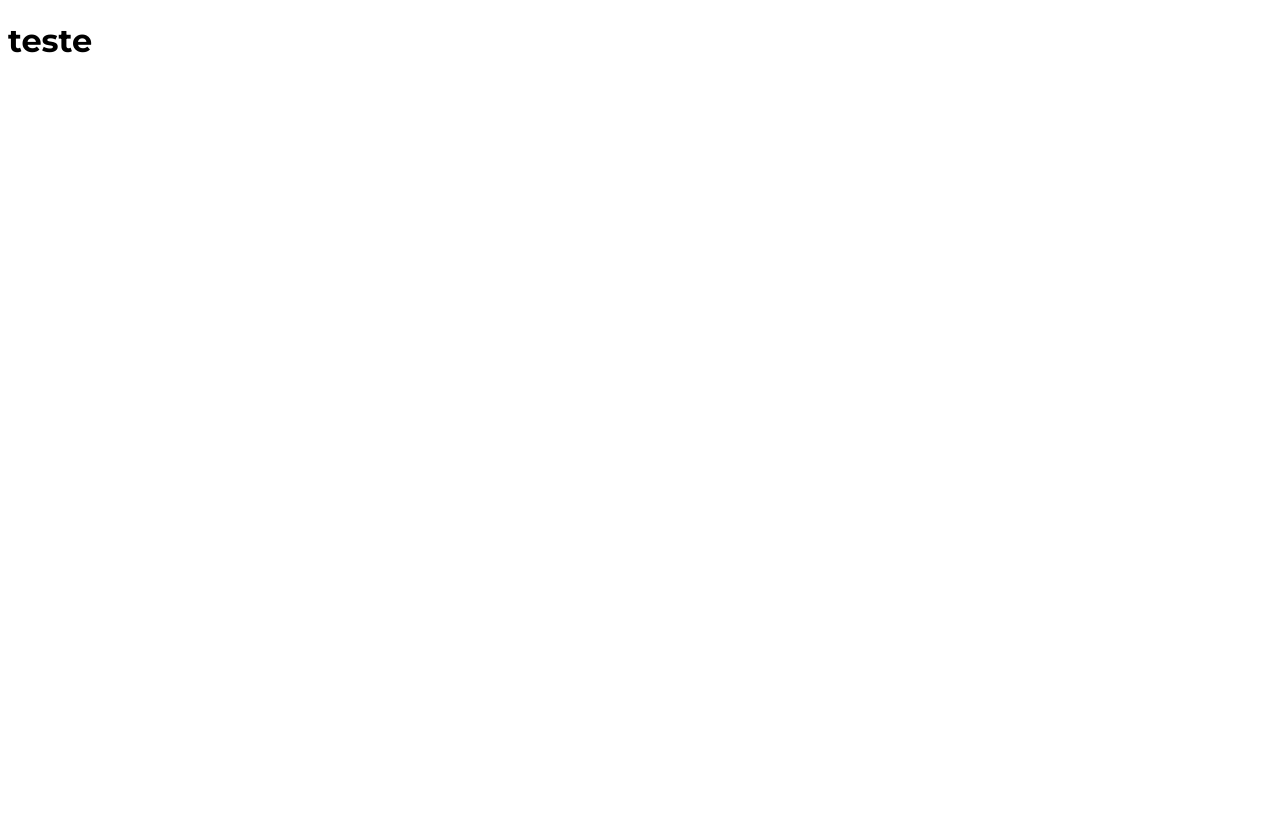
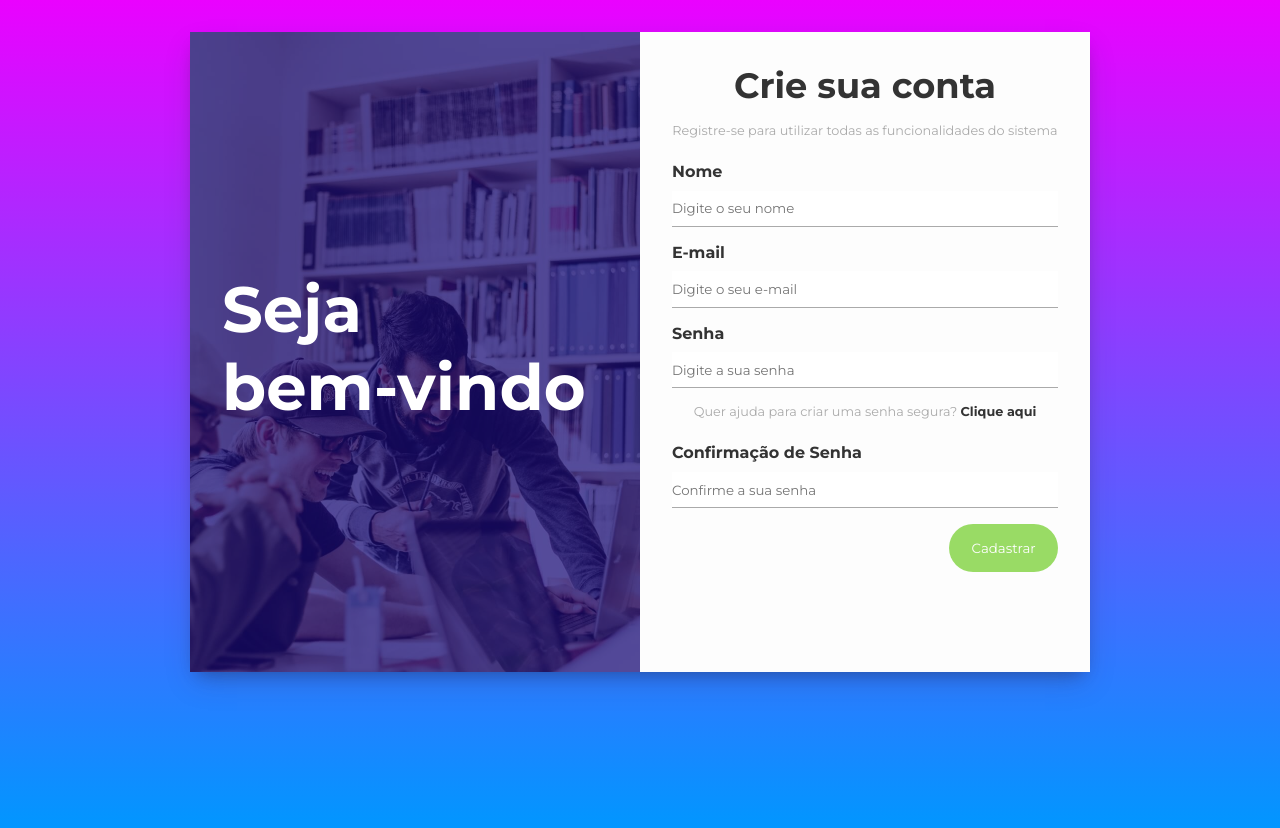
Before and after one commit to mikedsousa/gerador-de-senha, a plain HTML site: page index.html in a window 1280 px wide. Before the commit the page ends 800 px from the top, so only its background shows below. Drawn offline with Linux system fonts and the light colour scheme.

Commit message:
css done

```diff
--- a/css/style.css
+++ b/css/style.css
@@ -1,3 +1,134 @@
 * {
   font-family: "Montserrat", sans-serif;
+  padding: 0;
+  margin: 0;
+  box-sizing: border-box;
+  color: #333;
 }
+
+html,
+body {
+  height: auto;
+  min-height: 100vh;
+}
+
+html {
+  background: linear-gradient(180deg, #ea02ff 0%, #0097ff 100%);
+}
+
+input:focus {
+  outline: none;
+}
+
+#register-container {
+  max-width: 900px;
+  min-height: 80vh;
+  margin: 2rem auto;
+  display: flex;
+  box-shadow: rgba(50, 50, 93, 0.25) 0px 13px 27px -5px,
+  rgba(0, 0, 0, 0.3) 0px 8px 16px -8px;
+}
+
+#register-banner {
+  background: url("../img/bg-form.jpg");
+  background-size: cover;
+  background-position: center;
+  width: 50%;
+}
+
+#banner-layer {
+  background-color: rgba(25, 11, 122, 0.7);
+  height: 100%;
+  padding: 2rem;
+  display: flex;
+  align-items: center;
+}
+
+#register-banner h1 {
+  font-size: 4rem;
+  margin-bottom: .5rem;
+  color: #fff;
+  word-spacing: 50rem;
+}
+
+#register-form {
+  background-color: #fdfdfd;
+  padding: 2rem;
+  width: 50%;
+  display: flex;
+  flex-direction: column;
+}
+
+#register-form h2 {
+  text-align: center;
+  margin-bottom: 1rem;
+  font-size: 2.2rem;
+}
+
+#register-form p {
+  text-align: center;
+  margin-bottom: 1.5rem;
+  font-size: 0.8rem;
+  color: #aaa;
+}
+
+.form-control {
+  margin-bottom: 1rem;
+  display: flex;
+  flex-direction: column;
+}
+
+.form-control label {
+  font-weight: bold;
+  margin-bottom: .6rem;
+}
+
+.form-control input {
+  border: none;
+  border-bottom: 1px solid #aaa;
+  padding: 0.6rem 0;
+}
+
+#generate-password {
+  font-weight: bold;
+  cursor: pointer;
+  transition: .4s;
+}
+
+#generate-password:hover {
+  color: #0097ff;
+}
+
+#register-form #generated-password {
+  border: 1px solid #0097ff;
+  border-radius: 4px;
+  font-weight: bold;
+  font-size: 1.2rem;
+  padding: .4rem;
+  color: #333;
+  text-align: center;
+  margin-bottom: 1rem;
+  display: none;
+}
+
+#register-form #generated-password p {
+  color: #81d340;
+  margin-bottom: 0.5rem;
+}
+
+#register-form input[type="submit"] {
+  background-color: #81d340;
+  color: #fff;
+  opacity: .8;
+  border: none;
+  border-radius: 2rem;
+  padding: 1rem 1.4rem;
+  max-width: 150px;
+  cursor: pointer;
+  align-self: flex-end;
+  transition: .4s;
+}
+
+#register-form input[type="submit"]:hover {
+  opacity: 1;
+}
--- a/index.html
+++ b/index.html
@@ -19,7 +19,39 @@
 </head>
 
 <body>
-  <h1>teste</h1>
+  <div id="register-container">
+    <div id="register-banner">
+      <div id="banner-layer">
+        <h1>Seja bem-vindo</h1>
+      </div>
+    </div>
+    <div id="register-form">
+      <h2>Crie sua conta</h2>
+      <p>Registre-se para utilizar todas as funcionalidades do sistema</p>
+      <div class="form-control">
+        <label for="name">Nome</label>
+        <input type="text" name="name" id="name" placeholder="Digite o seu nome">
+      </div>
+      <div class="form-control">
+        <label for="email">E-mail</label>
+        <input type="email" name="email" id="email" placeholder="Digite o seu e-mail">
+      </div>
+      <div class="form-control">
+        <label for="password">Senha</label>
+        <input type="password" name="password" id="password" placeholder="Digite a sua senha">
+      </div>
+      <p>Quer ajuda para criar uma senha segura? <span id="generate-password">Clique aqui</span></p>
+      <div id="generated-password">
+        <p>Aqui está a sua senha: </p>
+        <h4></h4>
+      </div>
+      <div class="form-control">
+        <label for="confirm-password">Confirmação de Senha</label>
+        <input type="password" name="confirm-password" id="confirm-password" placeholder="Confirme a sua senha">
+      </div>
+      <input type="submit" value="Cadastrar">
+    </div>
+  </div>
 </body>
 
 </html>
```
